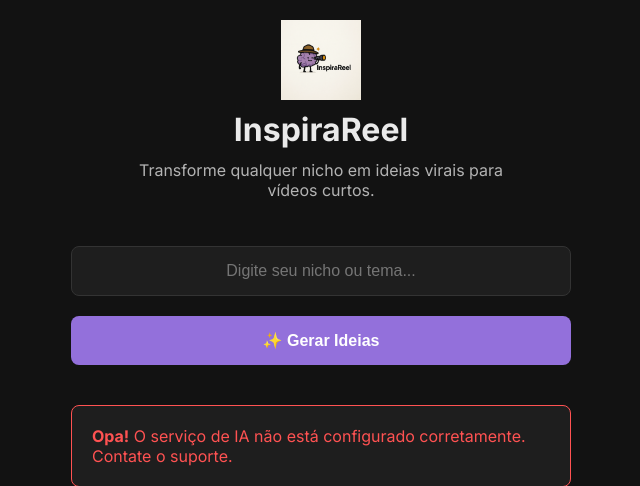
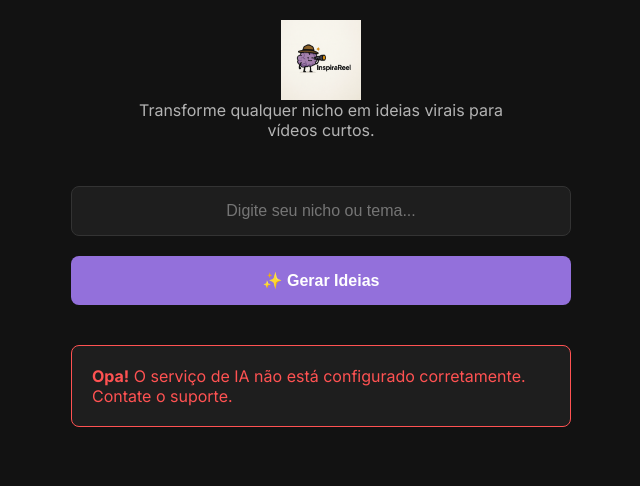
Before and after one commit to Lupi12/inspira-reel, a Flask app: page / in a window 1280 px wide. Shown: the top 486 px of the page, without its empty margins (319-959 px from the left). Run offline with Flask 3, Linux system fonts and the light colour scheme.

Commit message:
Ajusta caminho da logo para corresponder ao case do arquivo

```diff
--- a/templates/index.html
+++ b/templates/index.html
@@ -131,8 +131,7 @@
 </head>
 <body>
 
-    <img src="{{ url_for('static', filename='logotipo.png') }}" alt="Logo do InspiraReel" class="logo">
-    <h1>InspiraReel</h1>
+    <img src="{{ url_for('static', filename='Logotipo.png') }}" alt="Logo do InspiraReel" class="logo">
     <p class="subtitle">Transforme qualquer nicho em ideias virais para vídeos curtos.</p>
 
     <form method="post">
```
